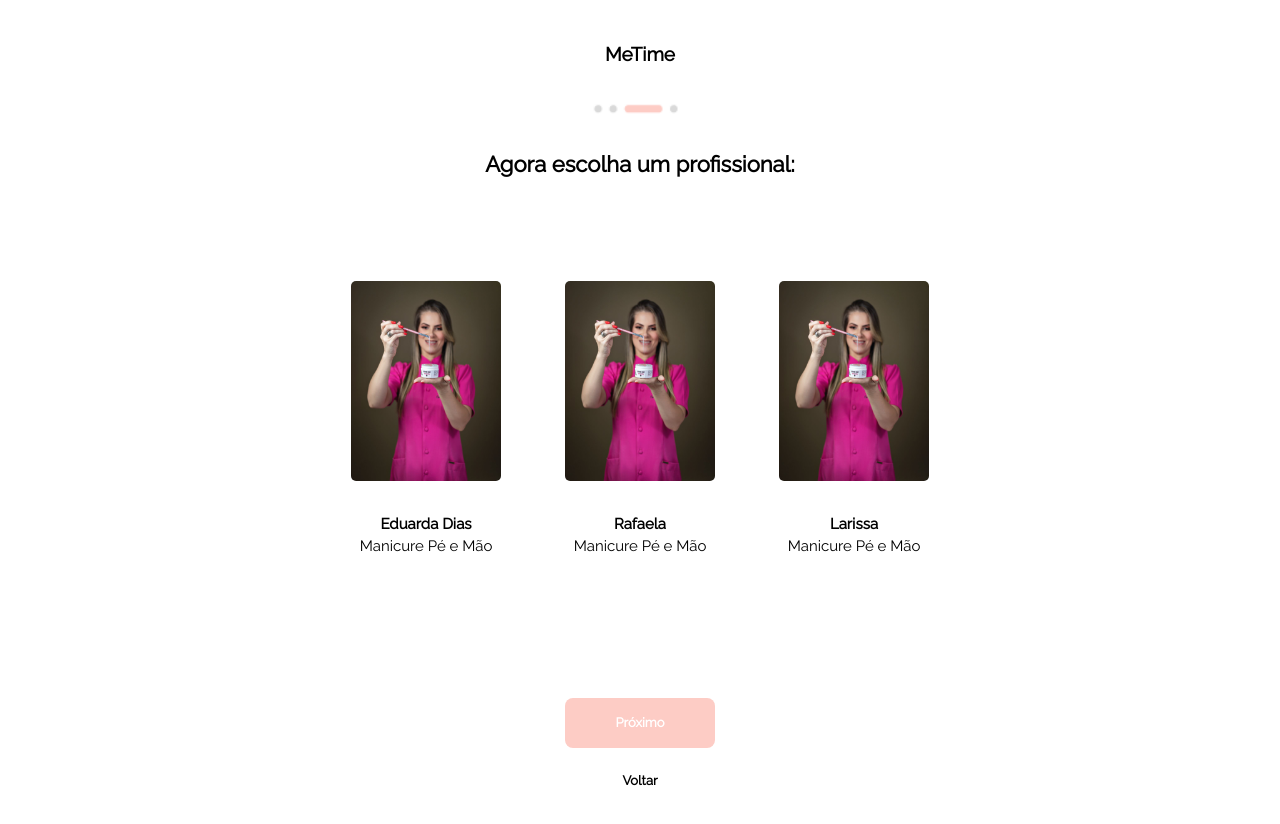
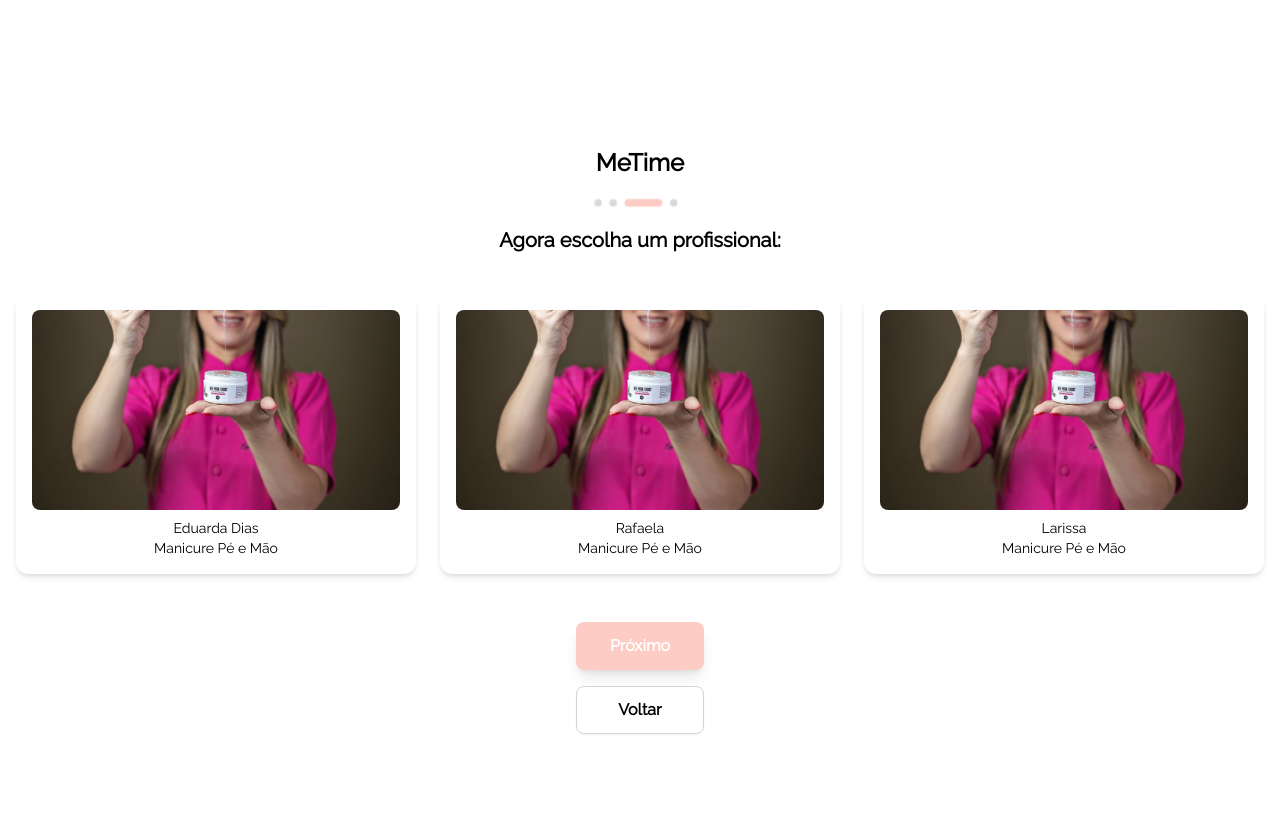
Before and after one commit to euukc/agendamento-online, a Next.js app: page /escolher-profissional in a window 1280 px wide. Shown: the top 824 px of the page. Built offline with nearby package versions, Linux system fonts and the light colour scheme.

Commit message:
fix: Ajustar o layout das paginas de escolha de profissional e serviço

```diff
--- a/src/app/confirmar-agendamento/page.jsx
+++ b/src/app/confirmar-agendamento/page.jsx
@@ -1,31 +1,29 @@
-"use client"
+"use client";
 
 import Image from "next/image";
 import Link from "next/link";
 import { useState, useEffect } from "react";
-import { useRouter } from 'next/navigation';
-
+import { useRouter } from "next/navigation";
 
 export default function ConfirmarAgendamento() {
     const router = useRouter();
 
-    const [profissional, setProfissional] = useState('');
-    const [date, setDate] = useState('');
-    const [time, setTime] = useState('08:00');
+    const [profissional, setProfissional] = useState("");
+    const [date, setDate] = useState("");
+    const [time, setTime] = useState("08:00");
     const [services, setServices] = useState([]);
 
     useEffect(() => {
-
-        const storedProfissional = localStorage.getItem('profissional');
-        const storedDate = localStorage.getItem('date');
-        const storedTime = localStorage.getItem('time');
-        const storedServices = localStorage.getItem('services');
+        const storedProfissional = localStorage.getItem("profissional");
+        const storedDate = localStorage.getItem("date");
+        const storedTime = localStorage.getItem("time");
+        const storedServices = localStorage.getItem("services");
 
         if (storedProfissional) {
             setProfissional(storedProfissional);
         }
         if (storedDate) {
-            setDate(new Date(storedDate).toLocaleDateString('pt-BR'));
+            setDate(new Date(storedDate).toLocaleDateString("pt-BR"));
         }
         if (storedTime) {
             setTime(storedTime);
@@ -36,76 +34,68 @@ export default function ConfirmarAgendamento() {
     }, []);
 
     const agendamentoConfirmado = () => {
-
-
         if (!profissional || !date || !time || services.length === 0) {
-            alert('Há informações não escolhidas. Por favor, verifique seu agendamento!');
+            alert("Há informações não escolhidas. Por favor, verifique seu agendamento!");
         } else {
-            alert('Agendamento Confirmado!');
-            setProfissional('');
-            setDate('');
-            setTime('');
+            alert("Agendamento Confirmado!");
+            setProfissional("");
+            setDate("");
+            setTime("");
             setServices([]);
-            localStorage.removeItem('profissional');
-            localStorage.removeItem('date');
-            localStorage.removeItem('time');
-            localStorage.removeItem('services');
+            localStorage.removeItem("profissional");
+            localStorage.removeItem("date");
+            localStorage.removeItem("time");
+            localStorage.removeItem("services");
 
             setTimeout(() => {
-                router.push('/');
+                router.push("/");
             }, 350);
         }
-    }
+    };
 
     return (
-        <main className="w-full h-min-screen flex flex-col justify-center mt-10">
+        <main className="w-full min-h-screen flex flex-col justify-center mt-10">
             <header className="text-center">
-                <div className="flex flex-col items-center gap-8 mx-[15px]">
-                    <h1 className="text-[19px]">
-                        <strong>
+                <div className="flex flex-col items-center gap-8 mx-4">
+                    <h1 className="text-2xl font-bold">
                         <Link href="/">MeTime</Link>
-                        </strong>
                     </h1>
                     <Image src="/icon-passagem4.png" width={100} height={50} alt="Icon" />
-                    <span className="text-[22px]">
-                        <strong>Confirme seu agendamento:</strong>
-                    </span>
+                    <span className="text-xl font-semibold">Confirme seu agendamento:</span>
                 </div>
             </header>
 
-            <div className="w-full flex justify-center gap-10 md:gap-16 flex-wrap items-center mt-[40px] md:mt-[100px] text-[13px]">
-                <div className="w-full flex flex-col justify-center items-center text-[15px] md:text-[20px] ">
-                    <span className="min-w-[330px] md:w-[25%] border-2-transparent min-h-[200px] rounded-xl shadow-md flex flex-col items-start justify-center gap-4 px-[10px] bg-[#FDCCC5]">
-                        <div className="flex gap-4 items-center justify-center">
-                            <Image src="/escolher.png" width={25} height={20} />
-                            <p>{profissional}</p>
+            <section className="flex justify-center items-center mt-10 px-4">
+                <div className="w-full max-w-md bg-[#FDCCC5] p-6 rounded-xl shadow-lg">
+                    <div className="flex gap-4 items-center mb-4">
+                        <Image src="/escolher.png" width={25} height={25} alt="Profissional" />
+                        <p className="text-lg font-medium">{profissional}</p>
                     </div>
-                        <div className="flex gap-4 items-center justify-center">
-                            <Image src="/lixador-de-unha.png" width={25} height={20} />
-                            {services.join(', ')}
+                    <div className="flex gap-4 items-center mb-4">
+                        <Image src="/lixador-de-unha.png" width={25} height={25} alt="Serviços" />
+                        <p className="text-lg font-medium">{services.join(", ")}</p>
                     </div>
-
-                        <div className="flex gap-6">
-                            <Image src="/time.png" width={25} height={20} />
-                            <p> {date} - {time} </p>
-                        </div>
-                    </span>
+                    <div className="flex gap-4 items-center">
+                        <Image src="/time.png" width={25} height={25} alt="Data e Hora" />
+                        <p className="text-lg font-medium">{date} - {time}</p>
                     </div>
                 </div>
+            </section>
 
-            <div className="flex flex-col-reverse justify-center items-center mx-[20px] mt-10">
-                <div className="flex">
-                    <button className="text-black text-[15px] font-extrabold">
-                        <Link href="/escolher-profissional">Voltar</Link>
+            <footer className="flex flex-col items-center mt-12 gap-4">
+                <Link href="/escolher-profissional">
+                    <button className="text-black text-base font-bold border border-gray-300 rounded-lg py-2 px-6 hover:bg-gray-100 transition-colors">
+                        Voltar
                     </button>
-                </div>
-                <div className="flex mb-[50px] mt-10">
-                    <button className="border-2 border-transparent p-[10px] rounded-lg bg-[#FDCCC5] text-white w-[100px] md:w-[150px] md:h-[50px] text-[15px] font-extrabold"
-                        onClick={agendamentoConfirmado}>
+                </Link>
+
+                <button
+                    className="bg-[#FDCCC5] text-white font-bold py-3 px-8 rounded-lg shadow-lg hover:bg-[#fca39b] transition-colors mt-4"
+                    onClick={agendamentoConfirmado}
+                >
                     Agendar
                 </button>
-                </div>
-            </div>
+            </footer>
         </main>
     );
 }
--- a/src/app/escolher-profissional/page.jsx
+++ b/src/app/escolher-profissional/page.jsx
@@ -1,68 +1,73 @@
-// pages/escolher-profissional.js
-
 "use client"
 
 import Image from "next/image";
 import { useState } from "react";
 import Link from "next/link";
 
-export default function EscolherProfissional() {
-    const [profissional, setProfissional] = useState('');
-    const [selectedProfissional, setSelectedProfissional] = useState('');
+const EscolherProfissional = () => {
+    const [selectedProfissional, setSelectedProfissional] = useState("");
 
     const profissionalData = {
-        'Eduarda Dias': '/path-to-eduarda-image.jpg',
-        'Rafaela': '/path-to-rafaela-image.jpg',
-        'Larissa': '/path-to-larissa-image.jpg',
+        'Eduarda Dias': '/profissional.jpg',
+        'Rafaela': '/profissional.jpg',
+        'Larissa': '/profissional.jpg',
     };
 
     const profissionalSelected = (value) => {
-        setProfissional(value);
         setSelectedProfissional(value);
         localStorage.setItem('profissional', value);
     };
 
     return (
-        <main className="w-full h-min-screen flex flex-col justify-center mt-10">
+        <main className="w-full min-h-screen flex flex-col justify-center mt-10">
             <header className="text-center">
-                <div className="flex flex-col items-center gap-8 mx-[15px]">
-                    <h1 className="text-[19px]">
-                        <strong>
-                            <Link href="/">MeTime</Link>
-                        </strong>
+                <div className="flex flex-col items-center gap-4 mx-4">
+                    <h1 className="text-2xl font-bold">
+                        <Link href="/">MeTime</Link>
                     </h1>
                     <Image src="/icon-passagem3.png" width={100} height={50} alt="Icon" />
-                    <span className="text-[22px]">
-                        <strong>Agora escolha um profissional:</strong>
-                    </span>
+                    <span className="text-xl font-semibold">Agora escolha um profissional:</span>
                 </div>
             </header>
 
-            <div className="w-full flex justify-center gap-10 md:gap-16 flex-wrap items-center mt-[40px] md:mt-[100px] text-[13px]">
+            <section className="grid grid-cols-1 md:grid-cols-3 gap-6 mt-10 px-4">
                 {Object.keys(profissionalData).map((name) => (
-                    <div key={name} className={`w-[80%] md:w-[150px] flex justify-start gap-2 items-center md:gap-8 flex-row md:flex-col cursor-pointer ${selectedProfissional === name ? 'bg-[#FDCCC5] p-[0.5px] rounded-xl' : ''}`}
-                        onClick={() => profissionalSelected(name)}>
-                        <img src="/profissional.jpg" alt="Foto de Unhas" className="w-[100px] h-[100px] md:w-[150px] md:h-[200px] rounded-[5px]" />
-                        <div className="w-full flex flex-col justify-end text-justify">
-                            <p className="text-[15px] md:text-[15px] text-center"><strong>{name}</strong></p>
-                            <p className="text-[13px] md:text-[15px] text-center">Manicure Pé e Mão</p>
-                        </div>
+                    <div
+                        key={name}
+                        className={`relative w-full cursor-pointer p-4 rounded-xl shadow-md hover:scale-105 transition-transform duration-300 ease-in-out ${selectedProfissional === name ? 'bg-[#FDCCC5] shadow-xl' : 'bg-white'}`}
+                        onClick={() => profissionalSelected(name)}
+                    >
+                        <img
+                            src={profissionalData[name]}
+                            alt={`Foto de ${name}`}
+                            className="w-full h-[200px] object-cover rounded-lg"
+                        />
+                        <p className="text-center mt-2 text-sm font-medium">{name}</p>
+                        <p className="text-center text-sm">Manicure Pé e Mão</p>
+                        {selectedProfissional === name && (
+                            <div className="absolute top-2 right-2 bg-white text-green-600 rounded-full p-1 shadow-sm">
+                                &#10003;
+                            </div>
+                        )}
                     </div>
                 ))}
-            </div>
+            </section>
 
-            <div className="flex flex-col items-center justify-center mt-[40px] md:mt-[100px] mb-[50px] gap-6 md:gap-2">
-                <div className="mt-[40px]">
-                    <button className="border-2 border-transparent p-[5px] rounded-lg bg-[#FDCCC5] text-white w-[100px] md:w-[150px] md:h-[50px] text-[13px] font-extrabold">
-                        <Link href="/confirmar-agendamento">Próximo</Link>
+            <footer className="flex flex-col items-center justify-center mt-12 gap-4">
+                <Link href="/confirmar-agendamento">
+                    <button className="bg-[#FDCCC5] text-white w-32 h-12 font-bold rounded-lg shadow-lg hover:bg-[#fca39b] transition-colors">
+                        Próximo
                     </button>
-                </div>
-                <div className="mb-[50px]">
-                    <button className="text-black w-[100px] md:w-[150px] md:h-[50px] text-[13px] font-extrabold">
-                        <Link href="/escolher-servico">Voltar</Link>
+                </Link>
+
+                <Link href="/escolher-servico">
+                    <button className="text-black w-32 h-12 font-bold border border-gray-300 rounded-lg shadow-sm hover:bg-gray-100 transition-colors">
+                        Voltar
                     </button>
-                </div>
-            </div>
+                </Link>
+            </footer>
         </main>
     );
-}
+};
+
+export default EscolherProfissional;
--- a/src/app/escolher-servico/page.jsx
+++ b/src/app/escolher-servico/page.jsx
@@ -4,8 +4,7 @@ import Image from "next/image";
 import { useState, useEffect } from "react";
 import Link from "next/link";
 
-export default function EscolherServico() {
-
+const EscolherServico = () => {
     const [selectedServices, setSelectedServices] = useState([]);
 
     useEffect(() => {
@@ -37,50 +36,54 @@ export default function EscolherServico() {
     }
 
     return (
-        <main className="w-full h-min-screen flex flex-col justify-center mt-10">
+        <main className="w-full min-h-screen flex flex-col justify-center mt-10">
             <header className="text-center">
-                <div className="flex flex-col items-center gap-8 mx-[15px]">
-                    <h1 className="text-[19px]">
-                        <strong>
-                            <Link href="/">MeTime</Link>
-                        </strong>
+                <div className="flex flex-col items-center gap-4 mx-4">
+                    <h1 className="text-2xl font-bold">
+                        <Link href="/">MeTime</Link>
                     </h1>
                     <Image src="/icon-passagem2.png" width={100} height={50} alt="Icon" />
-                    <span className="text-[22px]">
-                        <strong>Por favor, escolha um serviço:</strong>
-                    </span>
+                    <span className="text-xl font-semibold">Por favor, escolha um serviço:</span>
                 </div>
             </header>
 
-            <div className="w-full flex justify-center gap-10 md:gap-16 flex-wrap items-center mt-[40px] md:mt-[100px] text-[13px]">
+            <section className="grid grid-cols-2 md:grid-cols-3 lg:grid-cols-4 gap-6 mt-10 px-4">
                 {Object.keys(serviceImages).map((service) => (
                     <div
                         key={service}
-                        className={`w-[30%] md:w-[150px] flex justify-center items-center flex-col gap-2 md:gap-8 cursor-pointer ${selectedServices.includes(service) ? 'bg-[#FDCCC5] p-[0.5px] rounded-xl shadow-xl' : ''}`}
+                        className={`relative w-full cursor-pointer p-2 rounded-xl shadow-md hover:scale-105 transition-transform duration-300 ease-in-out ${selectedServices.includes(service) ? 'bg-[#FDCCC5] shadow-xl' : 'bg-white'}`}
                         onClick={() => serviceSelected(service)}
                     >
                         <img
                             src={serviceImages[service]}
                             alt={`Foto de ${service}`}
-                            className="w-[120px] h-[90px] md:w-[150px] md:h-[200px] rounded-lg"
+                            className="w-full h-[150px] md:h-[200px] object-cover rounded-lg"
                         />
-                        <p className="md:text-[15px] text-center"><strong>{service}</strong></p>
+                        <p className="text-center mt-2 text-sm font-medium">{service}</p>
+                        {selectedServices.includes(service) && (
+                            <div className="absolute top-2 right-2 bg-white text-green-600 rounded-full p-1 shadow-sm">
+                                &#10003;
+                            </div>
+                        )}
                     </div>
                 ))}
-            </div>
+            </section>
 
-            <div className="flex flex-col items-center justify-center mt-[40px] md:mt-[100px] mb-[50px] gap-6 md:gap-2">
-                <div className="mt-[40px]">
-                    <button className="border-2 border-transparent p-[5px] rounded-lg bg-[#FDCCC5] text-white w-[100px] md:w-[150px] md:h-[50px] text-[13px] font-extrabold">
-                        <Link href="/escolher-profissional">Próximo</Link>
+            <footer className="flex flex-col items-center justify-center mt-12 gap-4">
+                <Link href="/escolher-profissional">
+                    <button className="bg-[#FDCCC5] text-white w-32 h-12 font-bold rounded-lg shadow-lg hover:bg-[#fca39b] transition-colors">
+                        Próximo
                     </button>
-                </div>
-                <div className="mb-[50px]">
-                    <button className="text-black w-[100px] md:w-[150px] md:h-[50px] text-[13px] font-extrabold">
-                        <Link href="/escolher-horario">Voltar</Link>
+                </Link>
+
+                <Link href="/escolher-horario">
+                    <button className="text-black w-32 h-12 font-bold border border-gray-300 rounded-lg shadow-sm hover:bg-gray-100 transition-colors">
+                        Voltar
                     </button>
-                </div>
-            </div>
+                </Link>
+            </footer>
         </main>
     );
-}
+};
+
+export default EscolherServico;
```
Lines whose indentation alone changed are shown as unchanged.
